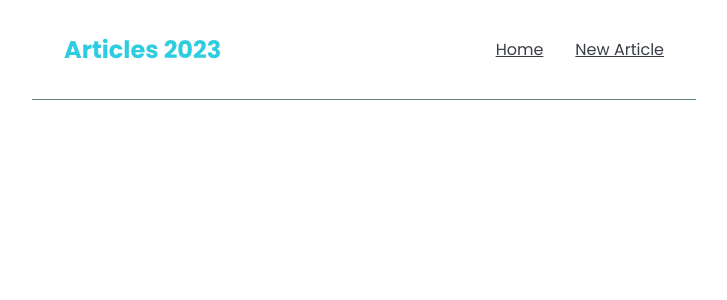
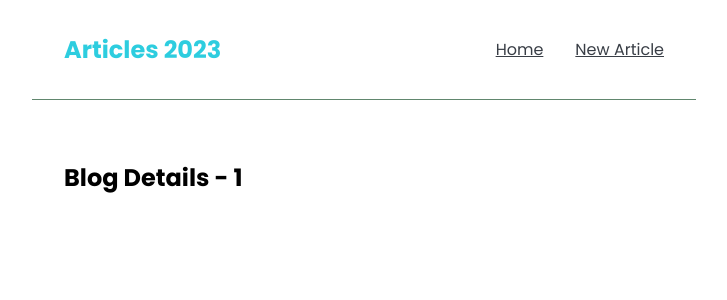
Before and after one commit to YashKaskar/article-2023, a React (Create React App) app: page /blogs/1 in a window 1280 px wide. Shown: the top 300 px of the page, without its empty margins (276-1003 px from the left). Built offline with nearby package versions, Linux system fonts and the light colour scheme; the HTML template or start-up script is replaced by a standard one.

Commit message:
Route parameters

```diff
--- a/src/App.js
+++ b/src/App.js
@@ -1,10 +1,11 @@
 import Navbar from './components/Navbar';
 import Home from './components/Home';
 import Create from './components/create';
-
+import BlogDetails from './BlogsList/BlogDetails';
 
 
 import { BrowserRouter as Router, Route, Switch } from 'react-router-dom';
+
 
 
 function App() {
@@ -29,6 +30,10 @@
               < Create />
             </Route>
 
+            <Route path='/blogs/:id'>
+              < BlogDetails />
+            </Route>
+
             </Switch>
 
           </div>
--- /dev/null
+++ b/src/BlogsList/BlogDetails.js
@@ -0,0 +1,16 @@
+import { useParams } from "react-router";
+
+const BlogDetails = () => {
+
+    const { id } = useParams();
+
+
+
+    return (
+    <div className="blogdetails">
+            <h2>Blog Details - { id }</h2>
+    </div>
+    );
+}
+
+export default BlogDetails;
--- a/src/BlogsList/BlogList.js
+++ b/src/BlogsList/BlogList.js
@@ -1,3 +1,5 @@
+import { Link } from "react-router-dom";
+
 const BlogList = ({ blogs, title }) => {
 
 
@@ -6,8 +8,13 @@
             <h2> {title} </h2>
             {blogs.map((blog) => (
                 <div className="blog-details" key={blog.id}>
+
+
+                    <Link to= {`/blogs/${blog.id}`}>
                     <h2> {blog.title}</h2>
                     <p>Written by the author : {blog.author}</p>
+                    </Link>
+
 
                 </div>
             ))}
--- a/src/components/useFetch.js
+++ b/src/components/useFetch.js
@@ -27,6 +27,7 @@
             setError(err.message);
             setIsPending(false)
         })
+        return () => console.log('cleanup');
     }, [url]);
 
     return { data, isPending, error}
```
